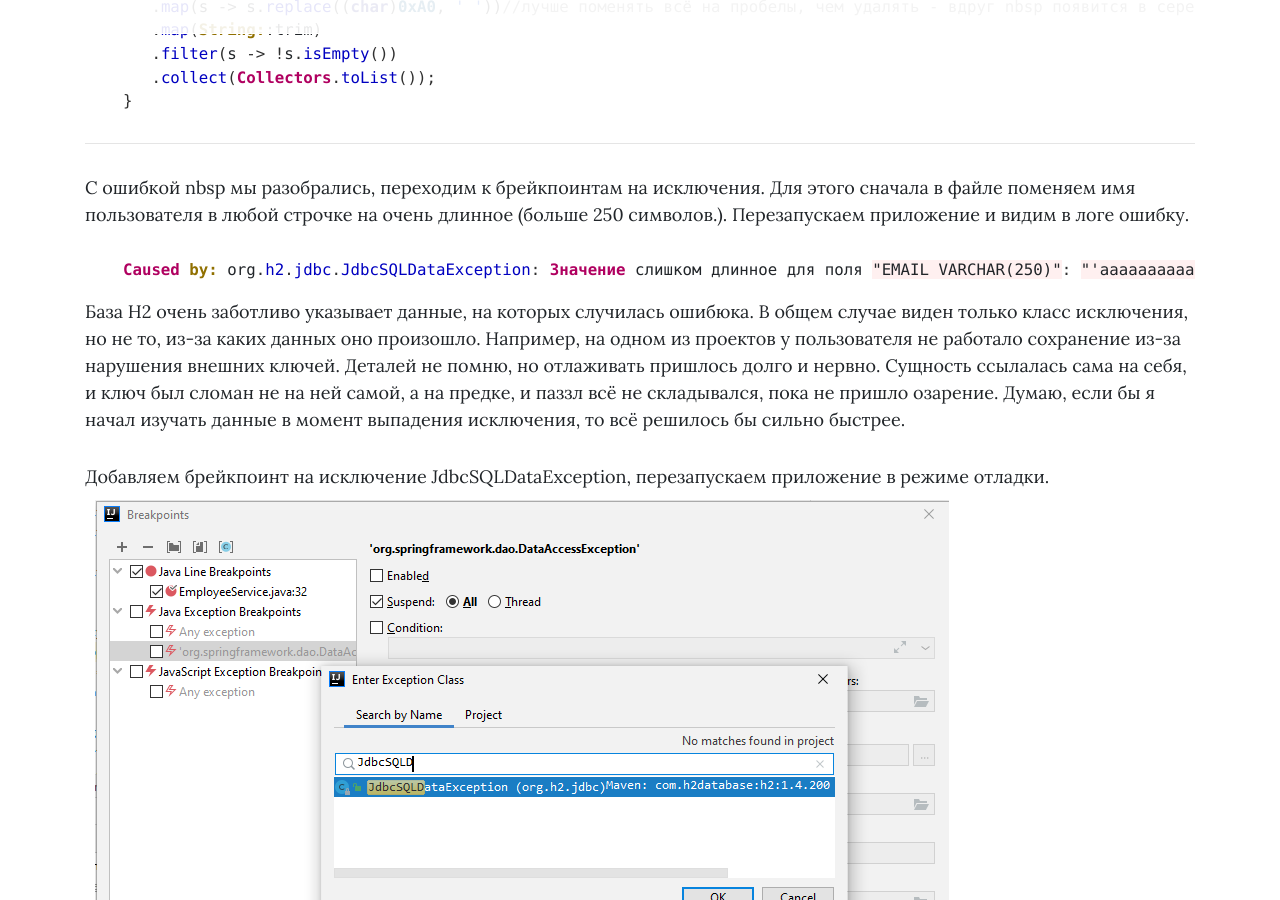
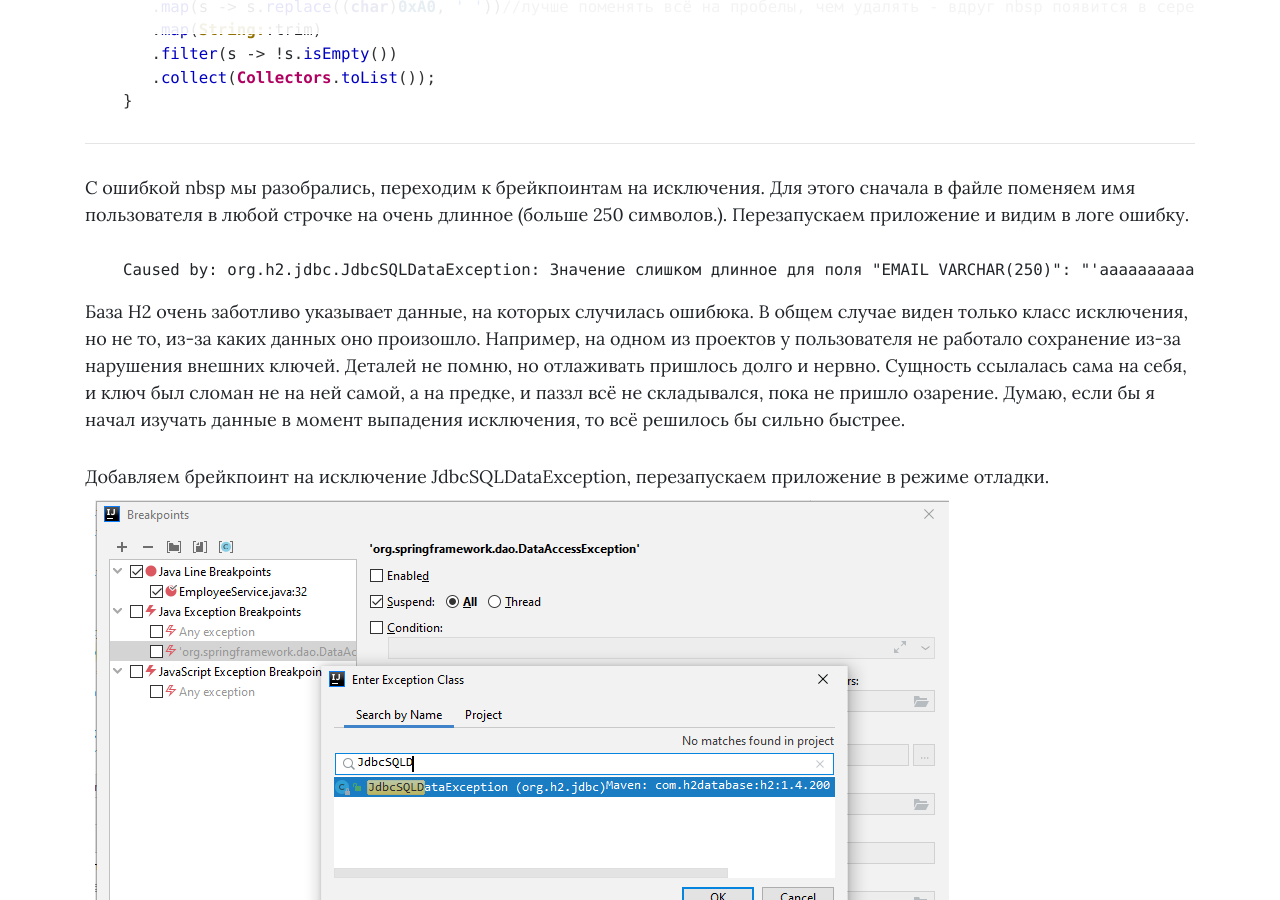
Before and after one commit to hipravin/hipravin.github.io, a Jekyll site: the page built from _posts/2020-03-10-idea-debug.html, in a window 1280 px wide and 900 px high, scrolled down 7466 px. Built offline with Jekyll 4.4.1, drawn with Linux system fonts in a browser that asks for light colours.

Commit message:
highlight minor change

```diff
--- a/_posts/2020-03-10-idea-debug.html
+++ b/_posts/2020-03-10-idea-debug.html
@@ -217,7 +217,7 @@ List<String> parseAuthorities(String authoritiesString) {
 <p>
     С ошибкой nbsp мы разобрались, переходим к брейкпоинтам на исключения. Для этого сначала в файле поменяем имя пользователя в любой строчке на очень длинное (больше 250 символов.).
     Перезапускаем приложение и видим в логе ошибку.
-{% highlight java %}
+{% highlight text %}
     Caused by: org.h2.jdbc.JdbcSQLDataException: Значение слишком длинное для поля "EMAIL VARCHAR(250)": "'aaaaaaaaaaaaaaa... (262)"
 {% endhighlight %}
     База H2 очень заботливо указывает данные, на которых случилась ошибюка. В общем случае виден только класс исключения, но не то, из-за каких данных оно произошло.
```
